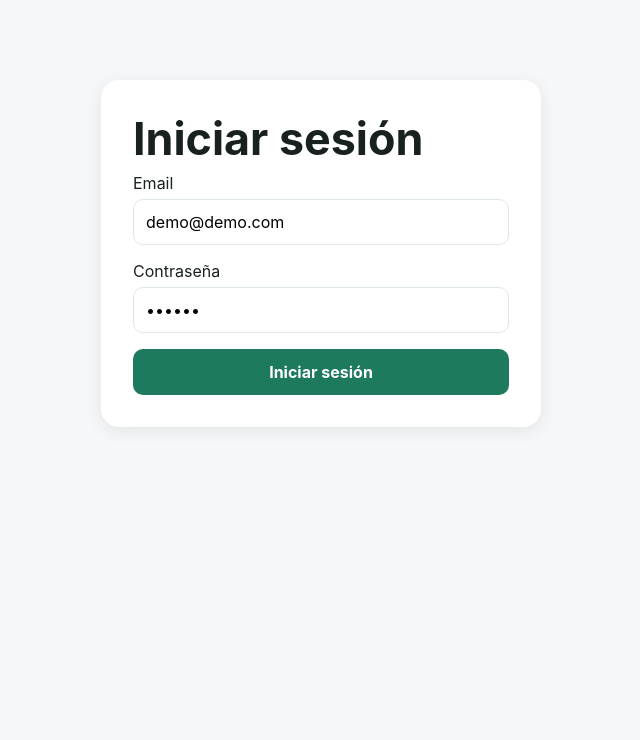
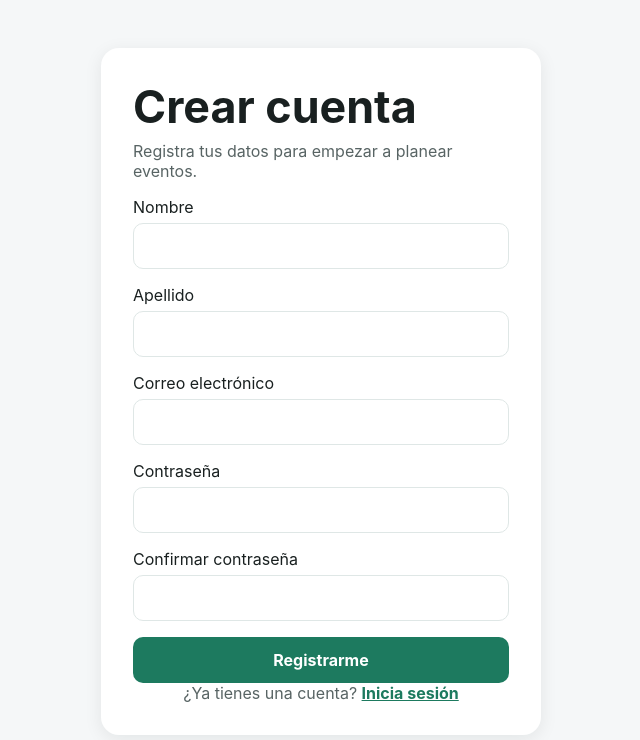
Before and after one commit to Miniproyecto1-INTEGRADOR/planeador_de_eventos_FRONTED, a React (Vite) app: page /registro in a window 1280 px wide. Before the commit this address led to /login. Shown: the top 740 px of the page, without its empty margins (319-959 px from the left). Built offline with nearby package versions, Linux system fonts and the light colour scheme; no server answers.

Commit message:
Add Supabase auth and registration flow

```diff
--- a/src/App.jsx
+++ b/src/App.jsx
@@ -1,22 +1,47 @@
 import { BrowserRouter, Navigate, Route, Routes } from 'react-router-dom'
 import { useState } from 'react'
+import axios from 'axios'
 import CrearEvento from './pages/CrearEvento.jsx'
 import HoyPage from './pages/HoyPage.jsx'
 import DetalleEvento from './pages/DetalleEvento.jsx'
 import ProgresoPage from './pages/ProgresoPage.jsx'
 import LoginPage from './pages/LoginPage.jsx'
+import RegistroPage from './pages/RegistroPage.jsx'
+
+const AUTH_SESSION_VERSION = 'supabase-auth-v1'
 
 function ProtectedRoute({ isAuthenticated, children }) {
   return isAuthenticated ? children : <Navigate to="/login" replace />
 }
 
 function App() {
-  const [isAuthenticated, setIsAuthenticated] = useState(Boolean(localStorage.getItem('demoToken')))
+  const [isAuthenticated, setIsAuthenticated] = useState(() => {
+    if (localStorage.getItem('authSessionVersion') !== AUTH_SESSION_VERSION) {
+      localStorage.removeItem('demoToken')
+      localStorage.removeItem('appSessionToken')
+      localStorage.removeItem('authToken')
+      localStorage.removeItem('userId')
+      localStorage.setItem('authSessionVersion', AUTH_SESSION_VERSION)
+      delete axios.defaults.headers.common.Authorization
+      return false
+    }
+    const token = localStorage.getItem('authToken')
+    if (token) axios.defaults.headers.common.Authorization = `Bearer ${token}`
+    return Boolean(token)
+  })
+
+  const handleLogin = () => {
+    localStorage.setItem('authSessionVersion', AUTH_SESSION_VERSION)
+    const token = localStorage.getItem('authToken')
+    if (token) axios.defaults.headers.common.Authorization = `Bearer ${token}`
+    setIsAuthenticated(true)
+  }
 
   return (
     <BrowserRouter>
       <Routes>
-        <Route path="/login" element={<LoginPage onLogin={() => setIsAuthenticated(true)} />} />
+        <Route path="/login" element={<LoginPage onLogin={handleLogin} />} />
+        <Route path="/registro" element={<RegistroPage onLogin={handleLogin} />} />
         <Route path="/hoy" element={<ProtectedRoute isAuthenticated={isAuthenticated}><HoyPage /></ProtectedRoute>} />
         <Route path="/crear" element={<ProtectedRoute isAuthenticated={isAuthenticated}><CrearEvento /></ProtectedRoute>} />
         <Route path="/evento/:id" element={<ProtectedRoute isAuthenticated={isAuthenticated}><DetalleEvento /></ProtectedRoute>} />
--- a/src/pages/CrearEvento.jsx
+++ b/src/pages/CrearEvento.jsx
@@ -74,7 +74,7 @@ export default function CrearEvento() {
         ...evento,
         name: evento.name.trim(),
         event_type: evento.event_type.trim(),
-        user_id: 'usuario-demo-sprint-1',
+        user_id: localStorage.getItem('userId'),
       }
 
       const respuestaEvento = await axios.post(`${API_URL}/eventos/`, eventoPayload)
--- a/src/pages/LoginPage.jsx
+++ b/src/pages/LoginPage.jsx
@@ -1,20 +1,20 @@
 import { useState } from 'react'
-import { useNavigate } from 'react-router-dom'
+import { Link, useNavigate } from 'react-router-dom'
 import axios from 'axios'
 
 const API_URL = import.meta.env.VITE_API_URL || 'http://localhost:8000/api'
 
 export default function LoginPage({ onLogin }) {
   const navigate = useNavigate()
-  const [email, setEmail] = useState('demo@demo.com')
-  const [password, setPassword] = useState('123456')
+  const [email, setEmail] = useState('')
+  const [password, setPassword] = useState('')
   const [error, setError] = useState('')
 
   const handleSubmit = async (e) => {
     e.preventDefault()
     try {
-      const response = await axios.post(`${API_URL}/login/?email=${encodeURIComponent(email)}&password=${encodeURIComponent(password)}`)
-      localStorage.setItem('demoToken', response.data.token)
+      const response = await axios.post(`${API_URL}/login/`, { email, password })
+      localStorage.setItem('authToken', response.data.token)
       localStorage.setItem('userId', response.data.user_id)
       onLogin()
       navigate('/hoy')
@@ -38,6 +38,10 @@ export default function LoginPage({ onLogin }) {
         {error && <div style={{ color: '#a43434', background: '#ffe3e3', borderRadius: 8, padding: '0.75rem' }}>{error}</div>}
         <button type="submit" style={{ background: '#1d7a5f', color: '#fff', border: 'none', borderRadius: 10, padding: '0.8rem 1rem', fontWeight: 700 }}>Iniciar sesión</button>
       </form>
+      <p style={{ marginBottom: 0, textAlign: 'center', color: '#586464' }}>
+        ¿No tienes cuenta?{' '}
+        <Link to="/registro" style={{ color: '#1d7a5f', fontWeight: 700 }}>Regístrate</Link>
+      </p>
     </main>
   )
 }
--- /dev/null
+++ b/src/pages/RegistroPage.jsx
@@ -0,0 +1,86 @@
+import { useState } from 'react'
+import { Link, useNavigate } from 'react-router-dom'
+import axios from 'axios'
+
+const API_URL = import.meta.env.VITE_API_URL || 'http://localhost:8000/api'
+const fieldStyle = { width: '100%', padding: '0.75rem', borderRadius: 10, border: '1px solid #dfe7e6', boxSizing: 'border-box' }
+
+export default function RegistroPage({ onLogin }) {
+  const navigate = useNavigate()
+  const [form, setForm] = useState({ first_name: '', last_name: '', email: '', password: '', confirmPassword: '' })
+  const [error, setError] = useState('')
+  const [message, setMessage] = useState('')
+  const [saving, setSaving] = useState(false)
+
+  const update = (field) => (event) => setForm((current) => ({ ...current, [field]: event.target.value }))
+
+  const handleSubmit = async (event) => {
+    event.preventDefault()
+    setError('')
+    setMessage('')
+    if (form.password !== form.confirmPassword) {
+      setError('Las contraseñas no coinciden.')
+      return
+    }
+
+    setSaving(true)
+    try {
+      const response = await axios.post(`${API_URL}/registro/`, {
+        first_name: form.first_name.trim(),
+        last_name: form.last_name.trim(),
+        email: form.email.trim(),
+        password: form.password,
+      })
+      if (!response.data.token) {
+        setMessage('Cuenta creada. Confirma tu correo electrónico y luego inicia sesión.')
+        return
+      }
+      localStorage.setItem('authToken', response.data.token)
+      localStorage.setItem('userId', response.data.user_id)
+      onLogin()
+      navigate('/hoy')
+    } catch (err) {
+      setError(err.response?.data?.detail || 'No se pudo crear la cuenta. Inténtalo de nuevo.')
+    } finally {
+      setSaving(false)
+    }
+  }
+
+  return (
+    <main style={{ maxWidth: 440, margin: '3rem auto', padding: '2rem', background: '#fff', borderRadius: 18, boxShadow: '0 4px 18px rgba(15, 25, 25, 0.08)' }}>
+      <h1 style={{ marginTop: 0 }}>Crear cuenta</h1>
+      <p style={{ color: '#586464' }}>Registra tus datos para empezar a planear eventos.</p>
+      <form onSubmit={handleSubmit} style={{ display: 'grid', gap: '1rem' }}>
+        <label>
+          <div style={{ marginBottom: 6 }}>Nombre</div>
+          <input autoComplete="given-name" required maxLength={80} value={form.first_name} onChange={update('first_name')} style={fieldStyle} />
+        </label>
+        <label>
+          <div style={{ marginBottom: 6 }}>Apellido</div>
+          <input autoComplete="family-name" required maxLength={80} value={form.last_name} onChange={update('last_name')} style={fieldStyle} />
+        </label>
+        <label>
+          <div style={{ marginBottom: 6 }}>Correo electrónico</div>
+          <input type="email" autoComplete="email" required value={form.email} onChange={update('email')} style={fieldStyle} />
+        </label>
+        <label>
+          <div style={{ marginBottom: 6 }}>Contraseña</div>
+          <input type="password" autoComplete="new-password" required minLength={6} maxLength={72} value={form.password} onChange={update('password')} style={fieldStyle} />
+        </label>
+        <label>
+          <div style={{ marginBottom: 6 }}>Confirmar contraseña</div>
+          <input type="password" autoComplete="new-password" required minLength={6} maxLength={72} value={form.confirmPassword} onChange={update('confirmPassword')} style={fieldStyle} />
+        </label>
+        {error && <div role="alert" style={{ color: '#a43434', background: '#ffe3e3', borderRadius: 8, padding: '0.75rem' }}>{error}</div>}
+        {message && <div role="status" style={{ color: '#0f5a3a', background: '#dff8ed', borderRadius: 8, padding: '0.75rem' }}>{message}</div>}
+        <button type="submit" disabled={saving} style={{ background: '#1d7a5f', color: '#fff', border: 'none', borderRadius: 10, padding: '0.8rem 1rem', fontWeight: 700, cursor: saving ? 'wait' : 'pointer' }}>
+          {saving ? 'Creando cuenta...' : 'Registrarme'}
+        </button>
+      </form>
+      <p style={{ marginBottom: 0, textAlign: 'center', color: '#586464' }}>
+        ¿Ya tienes una cuenta?{' '}
+        <Link to="/login" style={{ color: '#1d7a5f', fontWeight: 700 }}>Inicia sesión</Link>
+      </p>
+    </main>
+  )
+}
```
